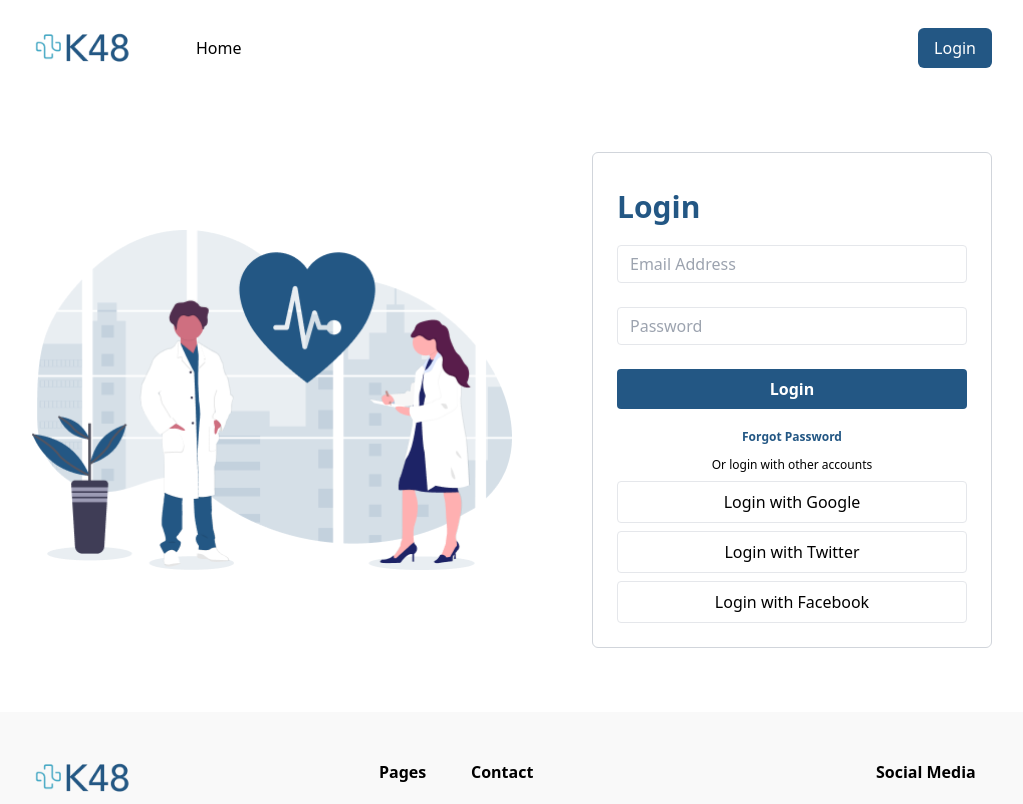
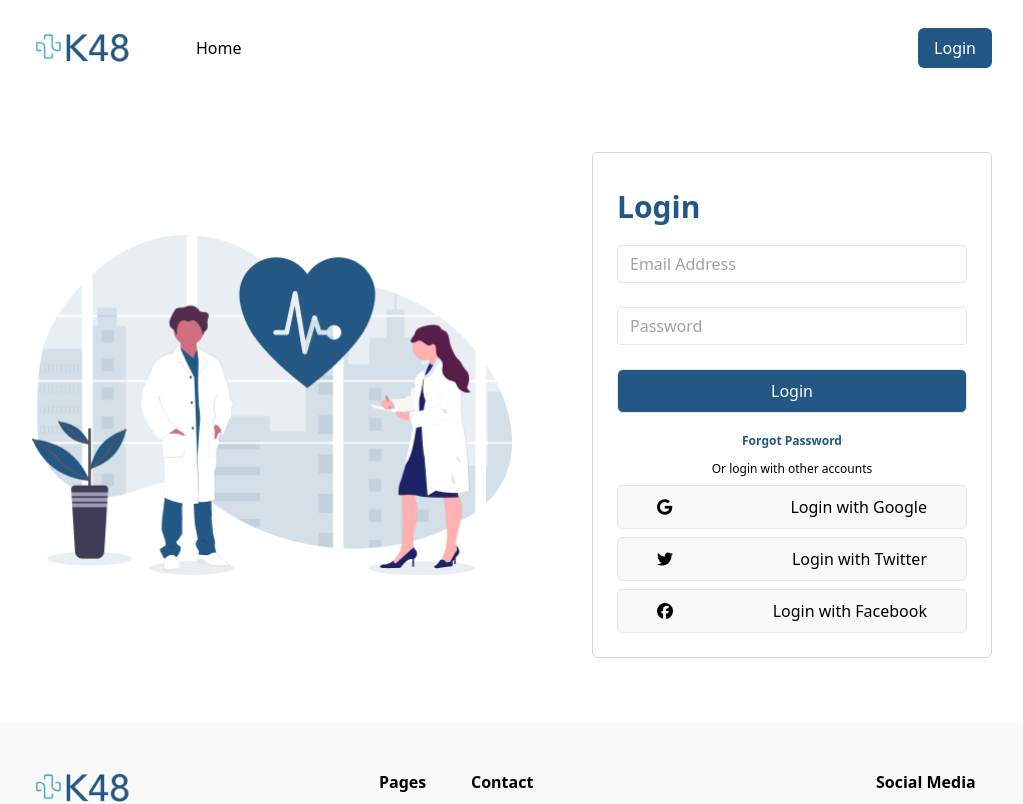
Before and after one commit to natanaelrusli/k48-client, a Next.js app: page /auth/login in a window 1280 px wide. Shown: the top 804 px of the page, without its empty margins (128-1151 px from the left). Built offline with nearby package versions, Linux system fonts and the light colour scheme.

Commit message:
feat: added login form and button

```diff
--- a/package.json
+++ b/package.json
@@ -10,9 +10,12 @@
     "prettier-format": "prettier --config .prettierrc 'src/**/*.{ts,tsx}' --write"
   },
   "dependencies": {
+    "jss": "^10.10.0",
+    "jss-preset-default": "^10.10.0",
     "next": "14.0.4",
     "react": "^18",
-    "react-dom": "^18"
+    "react-dom": "^18",
+    "react-jss": "^10.10.0"
   },
   "devDependencies": {
     "@types/node": "^20",
--- a/src/components/Button.tsx
+++ b/src/components/Button.tsx
@@ -1,9 +1,12 @@
-import React, { HTMLProps, ReactNode } from 'react';
+import React, { HTMLProps, ReactNode, useEffect, useState } from 'react';
+import { styles } from './ButtonStyle';
 
 type ButtonProps = {
   children: ReactNode;
   buttonType?: 'submit' | 'reset' | 'button';
   variant?: string;
+  prefix?: ReactNode;
+  suffix?: ReactNode;
 } & HTMLProps<HTMLButtonElement>;
 
 const Button = ({
@@ -12,27 +15,32 @@ const Button = ({
   buttonType,
   ...props
 }: ButtonProps) => {
+  const [buttonClasses, setButtonClasses] = useState<string>('');
+  const classes = styles();
+
+  useEffect(() => {
     const getButtonClasses = () => {
       switch (variant) {
         case 'primary':
-        return 'bg-primary hover:bg-blue-800 text-white font-bold py-2 px-4 rounded focus:outline-none focus:shadow-outline';
+          return classes.buttonPrimary;
         case 'secondary':
-        return 'bg-white text-black hover:bg-gray-200 text-black border py-2 px-4 rounded focus:outline-none focus:shadow-outline';
-      // Add more variants as needed
+          return classes.buttonSecondary;
         default:
           return '';
       }
     };
 
-  const buttonClasses = `transition duration-300 ease-in-out ${getButtonClasses()}`;
+    setButtonClasses(getButtonClasses());
+  }, [variant, classes.buttonPrimary, classes.buttonSecondary]);
+
+  const containerClasses =
+    React.Children.count(children) === 1
+      ? 'flex items-center justify-center'
+      : 'flex w-10/12 items-center justify-between text-center';
 
   return (
-    <button
-      {...props}
-      type={buttonType}
-      className={buttonClasses + ' ' + props.className}
-    >
-      {children}
+    <button {...props} type={buttonType} className={`${buttonClasses}`}>
+      <div className={containerClasses}>{children}</div>
     </button>
   );
 };
--- /dev/null
+++ b/src/components/ButtonStyle.ts
@@ -0,0 +1,24 @@
+import { primaryBlue, secondaryGray } from '@/styles/colors';
+import { createUseStyles } from 'react-jss';
+
+export const styles = createUseStyles({
+  button: {
+    padding: '9px 12px',
+    borderRadius: 6,
+    display: 'flex',
+    justifyContent: 'center',
+    alignItems: 'center',
+    gap: 10,
+    borderWidth: 1
+  },
+  buttonPrimary: {
+    extend: 'button',
+    backgroundColor: primaryBlue,
+    color: 'white'
+  },
+  buttonSecondary: {
+    extend: 'button',
+    backgroundColor: secondaryGray,
+    color: '#000'
+  }
+});
--- a/src/components/LoginForm.tsx
+++ b/src/components/LoginForm.tsx
@@ -15,9 +15,15 @@ const LoginForm = () => {
         <p className="cursor-pointer font-bold text-primary">Forgot Password</p>
         <p>Or login with other accounts</p>
       </div>
-      <Button variant="secondary">Login with Google</Button>
-      <Button variant="secondary">Login with Twitter</Button>
-      <Button variant="secondary">Login with Facebook</Button>
+      <Button variant="secondary">
+        <i className="fa-brands fa-google"></i>Login with Google
+      </Button>
+      <Button variant="secondary">
+        <i className="fa-brands fa-twitter"></i>Login with Twitter
+      </Button>
+      <Button variant="secondary">
+        <i className="fa-brands fa-facebook"></i>Login with Facebook
+      </Button>
     </div>
   );
 };
--- /dev/null
+++ b/src/styles/colors.ts
@@ -0,0 +1,2 @@
+export const primaryBlue = '#235784';
+export const secondaryGray = '#F9F9F9';
```
Also changed, not shown: 2 other files (tests, documents, lock files or other folders). Lines whose indentation alone changed are shown as unchanged.
